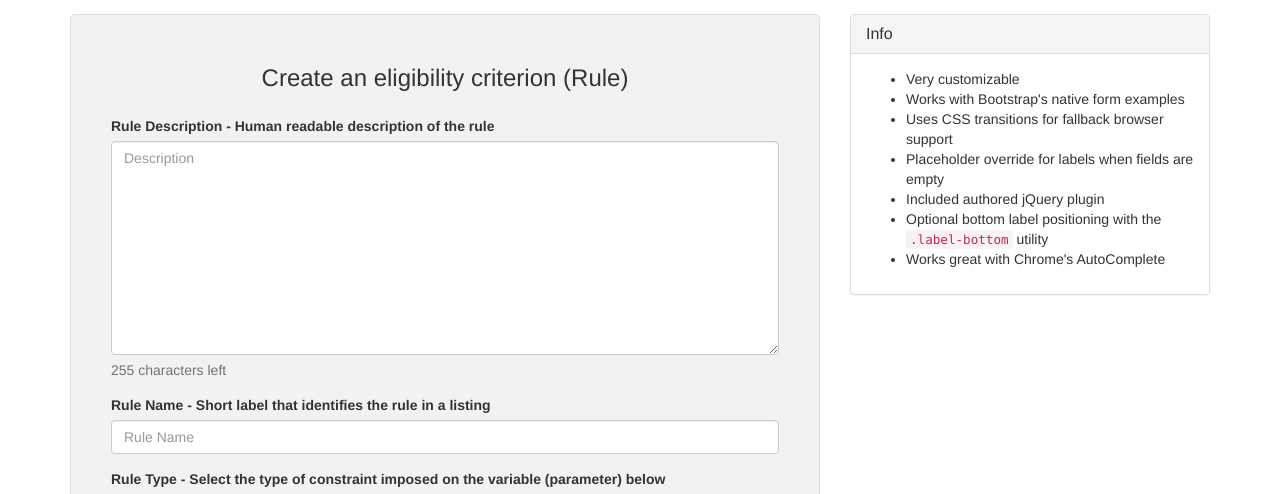
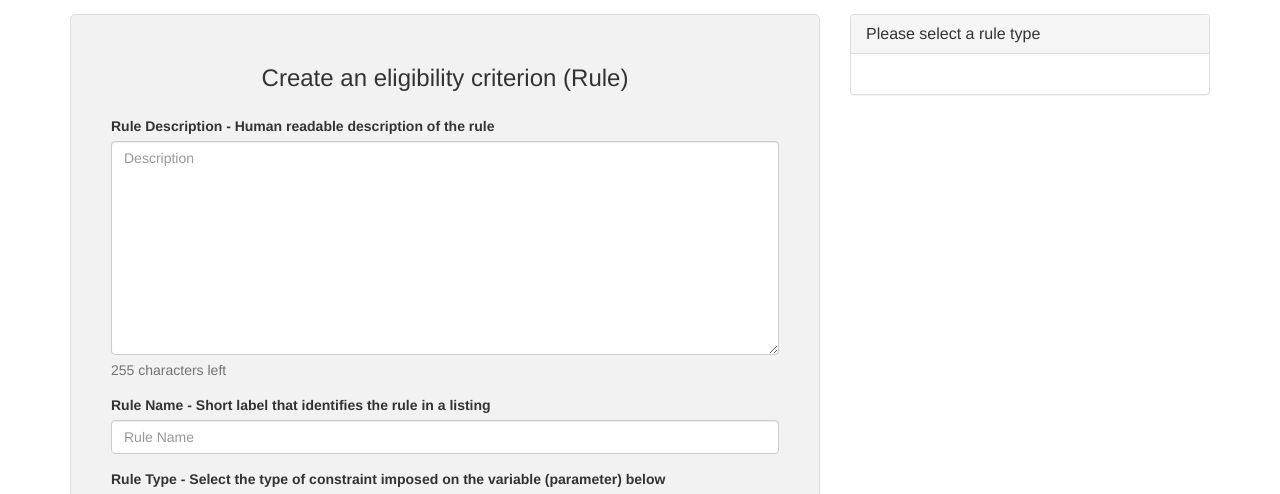
Before and after one commit to hniedner/structured_eligibility, a Flask app: page / in a window 1280 px wide. Shown: the part 51-545 px from the top of the page. Run offline with Flask 2, Linux system fonts and the light colour scheme; some libraries are stand-ins or nearby versions.

Commit message:
sart to add rule specific help content in Info Panel

```diff
--- a/structured_eligibility/__init__.py
+++ b/structured_eligibility/__init__.py
@@ -15,4 +15,5 @@ Bower(app)
 configure_app(app)
 
 # Pulling in the routes
+import structured_eligibility.ajax_callbacks
 import structured_eligibility.views
--- a/structured_eligibility/templates/home.html
+++ b/structured_eligibility/templates/home.html
@@ -31,6 +31,7 @@
                             <label for="type">Rule Type - Select the type of constraint imposed on the variable
                                 (parameter) below</label>
                             <select class="form-control" id="type" name="type" required>
+                                <option value="None" label="Please select a rule type" selected="selected"></option>
                                 <option value="equal" label="Variable must match the value!"></option>
                                 <option value="type_equal" label="Variable must match type and value!"></option>
                                 <option value="min" label="Variable must be equal or greater than the value!"></option>
@@ -39,7 +40,7 @@
                                 <option value="max" label="Variable must be equal or smaller than the value!"></option>
                                 <option value="type_max" label="Variable must match the type and be equal or
                                                                 smaller than the value!"></option>
-                                <option value="equal" label="Variable must be within the value set!"></option>
+                                <option value="in" label="Variable must be within the value set!"></option>
                             </select>
                         </div>
                         <div class="form-group">
@@ -63,20 +64,14 @@
             <div class="col-sm-4">
                 <div class="panel panel-default">
                     <div class="panel-heading">
-                        <h3 class="panel-title">
+                        <h3 id="info_title" class="panel-title">
                             Info
                         </h3>
                     </div>
                     <div class="panel-body">
-                        <ul>
-                            <li>Very customizable</li>
-                            <li>Works with Bootstrap's native form examples</li>
-                            <li>Uses CSS transitions for fallback browser support</li>
-                            <li>Placeholder override for labels when fields are empty</li>
-                            <li>Included authored jQuery plugin</li>
-                            <li>Optional bottom label positioning with the <code>.label-bottom</code> utility</li>
-                            <li>Works great with Chrome's AutoComplete</li>
-                        </ul>
+                        <p id="info_body">
+
+                        </p>
                     </div>
                 </div>
             </div>
@@ -87,7 +82,24 @@
 {% block scripts %}
     {{ super() }}
     <script>
+
+
+        var help = {
+            'equal': '1',
+            'type_equal': '2',
+            'min': '3',
+            'type_min': '4',
+            'max': '5',
+            'type_max': '6',
+            'in': '7'
+        };
+
         $(document).ready(function () {
+
+            $('#info_title').text($('#type option:selected').attr('label'));
+            $('#info_body').text($('#type').value);
+
+
             $('#characterLeft').text('255 characters left');
             $('#description').keydown(function () {
                 var max = 255;
@@ -105,5 +117,10 @@
                 }
             });
         });
+
+        $('#type').on('change', function() {
+            $('#info_title').text($('#type option:selected').attr('label'));
+            $('#info_body').text(help[this.value])
+        })
     </script>
 {% endblock %}
```
